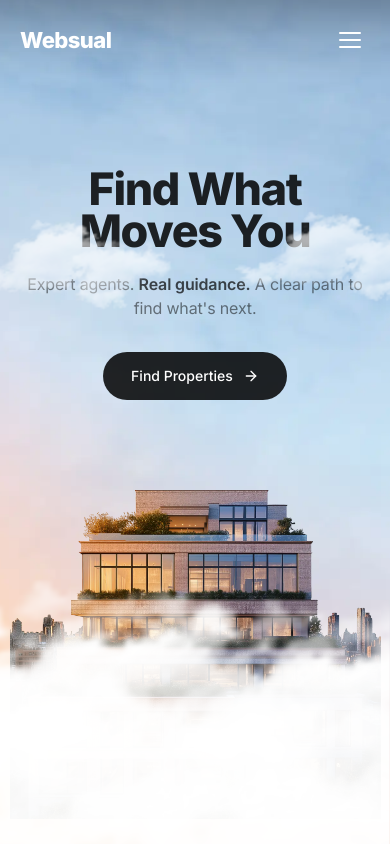
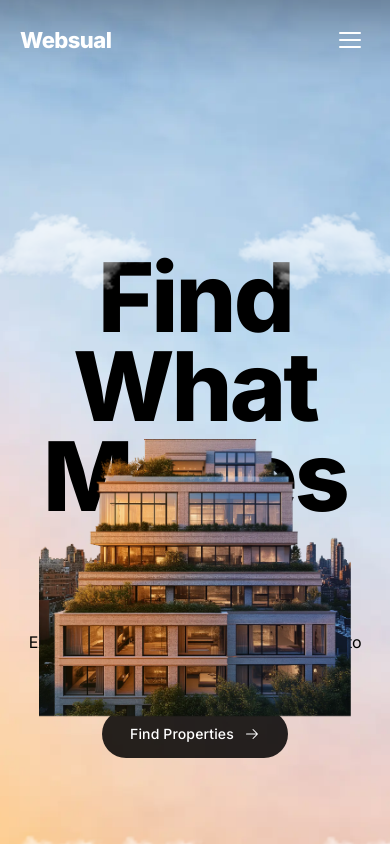
Before and after one commit to abhiiiiiii-21/real-estate-template-1, a Next.js app: page / in a window 390 px wide. Shown: the top 846 px of the page. Built offline with nearby package versions, Linux system fonts and the light colour scheme.

Commit message:
Added clouds scroll

```diff
--- a/app/_components/Hero.jsx
+++ b/app/_components/Hero.jsx
@@ -3,59 +3,86 @@ import Image from 'next/image'
 import Link from 'next/link'
 import React, { useEffect, useRef } from 'react'
 import Navbar from './Navbar'
+import gsap from 'gsap'
+import { ScrollTrigger } from 'gsap/ScrollTrigger'
+
+gsap.registerPlugin(ScrollTrigger)
 
 const Hero = () => {
-  const sectionRef = useRef(null)
-  const buildingRef = useRef(null)
+  const rootRef = useRef(null)
+  const houseRef = useRef(null)
   const contentRef = useRef(null)
   const cloudLeftRef = useRef(null)
   const cloudRightRef = useRef(null)
+  const smokeRef = useRef(null)
 
   useEffect(() => {
-    const handleScroll = () => {
-      const scrollY = window.scrollY
-      const vh = window.innerHeight
-
-      // Building rises up as you scroll (moves faster than scroll)
-      if (buildingRef.current) {
-        const buildingTranslate = scrollY * -0.5
-        buildingRef.current.style.transform = `translateY(${buildingTranslate}px)`
+    const ctx = gsap.context(() => {
+      const baseTrigger = {
+        trigger: rootRef.current,
+        start: 'top top',
+        end: 'bottom top',
+        scrub: 0.6,
       }
 
-      // Text content moves up slower / stays, creating depth
-      if (contentRef.current) {
-        const contentTranslate = scrollY * 0.15
-        contentRef.current.style.transform = `translateY(${contentTranslate}px)`
-        // Fade out text as building covers it
-        const opacity = Math.max(0, 1 - scrollY / (vh * 0.5))
-        contentRef.current.style.opacity = opacity
-      }
+      // House — rises upward and scales slightly on scroll
+      gsap.to(houseRef.current, {
+        yPercent: -20,
+        scale: 1.06,
+        ease: 'none',
+        scrollTrigger: baseTrigger,
+      })
 
-      // Clouds drift outward slightly
-      if (cloudLeftRef.current) {
-        const cloudShift = scrollY * -0.12
-        cloudLeftRef.current.style.transform = `translateX(${cloudShift}px)`
-      }
-      if (cloudRightRef.current) {
-        const cloudShift = scrollY * 0.12
-        cloudRightRef.current.style.transform = `scaleX(-1) translateX(${cloudShift}px)`
-      }
-    }
+      // Content — drifts down, shrinks, fades out before midpoint
+      gsap.to(contentRef.current, {
+        yPercent: 8,
+        scale: 0.94,
+        opacity: 0,
+        ease: 'none',
+        scrollTrigger: {
+          ...baseTrigger,
+          end: '45% top',
+          scrub: 0.4,
+        },
+      })
 
-    window.addEventListener('scroll', handleScroll, { passive: true })
-    return () => window.removeEventListener('scroll', handleScroll)
+      // Cloud left — drifts further left
+      gsap.to(cloudLeftRef.current, {
+        xPercent: -18,
+        ease: 'none',
+        scrollTrigger: baseTrigger,
+      })
+
+      // Cloud right — drifts further right
+      gsap.to(cloudRightRef.current, {
+        xPercent: 18,
+        ease: 'none',
+        scrollTrigger: baseTrigger,
+      })
+
+      // Smoke — rises from below
+      gsap.fromTo(
+        smokeRef.current,
+        { yPercent: 50 },
+        {
+          yPercent: -30,
+          ease: 'none',
+          scrollTrigger: baseTrigger,
+        }
+      )
+    }, rootRef)
+
+    return () => ctx.revert()
   }, [])
 
   return (
-    <main>
-      {/* Wrapper needs enough height to allow scrolling */}
+    <section ref={rootRef} id="hero-section">
+      {/* Scroll-height wrapper — 200vh gives the scroll room for parallax */}
       <div className="relative" style={{ height: '200vh' }}>
-        <section
-          ref={sectionRef}
-          className="sticky top-0 h-screen w-full overflow-hidden"
-        >
+        {/* Sticky viewport — locks the scene while scroll drives animations */}
+        <div className="sticky top-0 h-screen w-full overflow-hidden">
 
-          {/* Background Sky */}
+          {/* ── Sky Background ── */}
           <div className="absolute inset-0 z-0">
             <Image
               src="/Hero/bg.webp"
@@ -66,105 +93,144 @@ const Hero = () => {
             />
           </div>
 
-          {/* Navbar */}
-          <div className="relative z-50">
+          {/* ── House / Building ── */}
+          <div className="absolute left-0 right-0 z-[15] flex justify-center pointer-events-none" style={{ top: '52%' }}>
+            <div
+              ref={houseRef}
+              className="will-change-transform"
+              style={{ width: 'min(80%, 950px)' }}
+            >
+              <Image
+                src="/Hero/house.webp"
+                alt="Premium real estate building"
+                width={3840}
+                height={3416}
+                sizes="(max-width: 640px) 100vw, (max-width: 1024px) 80vw, 75vw"
+                className="w-full h-auto"
+                priority
+              />
+            </div>
+          </div>
+
+          {/* ── Cloud Left ── */}
+          <div
+            ref={cloudLeftRef}
+            className="absolute z-[20] pointer-events-none will-change-transform"
+            style={{ top: '25%', left: '-8%', width: '48%', maxWidth: '760px' }}
+          >
+            <Image
+              src="/Hero/cloud.webp"
+              alt=""
+              width={2248}
+              height={954}
+              sizes="(max-width: 640px) 75vw, (max-width: 1024px) 50vw, 33vw"
+              className="w-full h-auto"
+            />
+          </div>
+
+          {/* ── Cloud Right (mirrored) ── */}
+          <div
+            ref={cloudRightRef}
+            className="absolute z-[20] pointer-events-none will-change-transform"
+            style={{ top: '25%', right: '-8%', width: '48%', maxWidth: '760px' }}
+          >
+            <div style={{ transform: 'scaleX(-1)' }}>
+              <Image
+                src="/Hero/cloud.webp"
+                alt=""
+                width={2248}
+                height={954}
+                sizes="(max-width: 640px) 75vw, (max-width: 1024px) 50vw, 33vw"
+                className="w-full h-auto"
+              />
+            </div>
+          </div>
+
+          {/* ── Smoke Effect ── */}
+          <div
+            ref={smokeRef}
+            className="absolute left-0 right-0 z-[22] pointer-events-none will-change-transform"
+            style={{ bottom: '-5%' }}
+          >
+            <Image
+              src="/Hero/smoke.webp"
+              alt=""
+              width={3840}
+              height={1240}
+              sizes="100vw"
+              className="w-full h-auto"
+            />
+          </div>
+
+          {/* ── Navbar ── */}
+          <div className="relative z-[50]">
             <Navbar />
           </div>
 
-          {/* Hero Content — positioned in upper-center area */}
+          {/* ── Hero Content ── */}
           <div
             ref={contentRef}
-            className="relative z-30 flex flex-col items-center text-center px-6 mt-[20vh] md:mt-[28vh] will-change-transform"
+            className="relative z-[10] flex flex-col items-center text-center px-6 will-change-transform"
+            style={{ marginTop: '30vh' }}
           >
-            <h1 className="text-[clamp(2.8rem,7vw,7rem)] font-extrabold leading-[0.93] tracking-[-0.03em] text-black/85 mb-5 max-w-6xl">
+            <h1
+              className="text-black font-extrabold leading-[0.93] tracking-[-0.03em] mb-5 max-w-5xl text-8xl">
               Find What Moves You
             </h1>
 
-            <p className="text-base md:text-lg text-black/50 mb-8 max-w-xl tracking-[-0.01em]">
-              Expert agents.{' '}
-              <span className="font-semibold text-black/70">Real guidance.</span>{' '}
-              A clear path to find what&apos;s next.
+            <p
+              className="text-black text-base md:text-lg mb-8 max-w-xl tracking-[-0.01em]">
+              Expert agents. Real guidance. A clear path to find what&apos;s next.
             </p>
 
             <Link
               href="/properties"
-              className="inline-flex items-center gap-2.5 px-7 py-3.5 bg-black/85 text-white text-sm font-medium rounded-full no-underline transition-all duration-300 hover:bg-black hover:shadow-[0_8px_30px_rgba(0,0,0,0.2)] hover:-translate-y-0.5 active:translate-y-0"
+              className="inline-flex items-center gap-2.5 px-7 py-3.5 bg-black/85 text-white text-sm font-medium rounded-full no-underline transition-all duration-300 ease-[cubic-bezier(0.16,1,0.3,1)] tracking-[0.01em] hover:bg-black hover:shadow-[0_8px_30px_rgba(0,0,0,0.18)] hover:-translate-y-0.5 active:translate-y-0"
+              id="hero-find-properties"
             >
-              Find Properties
+              <span>Find Properties</span>
               <svg
                 xmlns="http://www.w3.org/2000/svg"
+                fill="none"
+                viewBox="0 0 24 24"
                 width="16"
                 height="16"
-                viewBox="0 0 24 24"
-                fill="none"
-                stroke="currentColor"
-                strokeWidth="2"
-                strokeLinecap="round"
-                strokeLinejoin="round"
+                className="transition-transform duration-300 ease-[cubic-bezier(0.16,1,0.3,1)] group-hover:translate-x-0.5"
               >
-                <path d="M5 12h14" />
-                <path d="m12 5 7 7-7 7" />
+                <path
+                  fill="currentColor"
+                  d="m20.78 12.531-6.75 6.75a.75.75 0 1 1-1.06-1.061l5.47-5.47H3.75a.75.75 0 1 1 0-1.5h14.69l-5.47-5.469a.75.75 0 1 1 1.06-1.061l6.75 6.75a.75.75 0 0 1 0 1.061"
+                />
               </svg>
             </Link>
           </div>
 
-          {/* Cloud — left side */}
-          <div
-            ref={cloudLeftRef}
-            className="absolute top-[26%] left-[-10%] z-40 pointer-events-none w-[55%] max-w-[750px] will-change-transform"
-          >
+        </div>
+      </div>
+
+      {/* ── Overlap transition to next section ── */}
+      <div className="relative" style={{ marginTop: '-20vh', zIndex: 30 }}>
+        <div className="relative overflow-hidden">
+          <div className="pointer-events-none relative z-[1]">
             <Image
-              src="/Hero/cloud.webp"
+              src="/Hero/smoke.webp"
               alt=""
-              width={800}
-              height={300}
+              width={3840}
+              height={1240}
+              sizes="100vw"
               className="w-full h-auto"
             />
           </div>
-
-          {/* Cloud — right side */}
           <div
-            ref={cloudRightRef}
-            className="absolute top-[25%] right-[-15%] z-40 pointer-events-none w-[55%] max-w-[750px] scale-x-[-1] will-change-transform"
-          >
-            <Image
-              src="/Hero/cloud.webp"
-              alt=""
-              width={800}
-              height={300}
-              className="w-full h-auto"
-            />
-          </div>
-
-          {/* Building — parallax: rises up over text on scroll */}
-          <div
-            ref={buildingRef}
-            className="absolute top-[58%] left-0 right-0 mx-auto z-40 pointer-events-none w-[95%] max-w-[1150px] will-change-transform"
-          >
-            <Image
-              src="/Hero/house.webp"
-              alt="Premium real estate building"
-              width={1200}
-              height={900}
-              className="w-full h-auto"
-              priority
-            />
-          </div>
-
-          {/* Smoke effect at the bottom */}
-          <div className="absolute bottom-0 left-0 right-0 z-50 pointer-events-none w-full mix-blend-screen">
-            <Image
-              src="/Hero/smoke.webp"
-              alt="Smoke overlay"
-              width={1920}
-              height={800}
-              className="w-full h-[35vh] sm:h-[45vh] object-cover object-bottom"
-            />
-          </div>
-
-        </section>
+            className="absolute inset-0 z-[2]"
+            style={{
+              background:
+                'linear-gradient(to bottom, transparent 0%, rgba(10,10,10,0.6) 35%, #0a0a0a 100%)',
+            }}
+          />
+        </div>
       </div>
-    </main>
+    </section>
   )
 }
 
--- a/package.json
+++ b/package.json
@@ -9,6 +9,7 @@
     "lint": "eslint"
   },
   "dependencies": {
+    "gsap": "^3.15.0",
     "lenis": "^1.3.23",
     "next": "16.2.2",
     "react": "19.2.4",
```
Also changed, not shown: app/_components/SmoothScrolling.jsx (+13 -1 lines), app/globals.css (+37 -0 lines), 1 other file (tests, documents, lock files or other folders).
